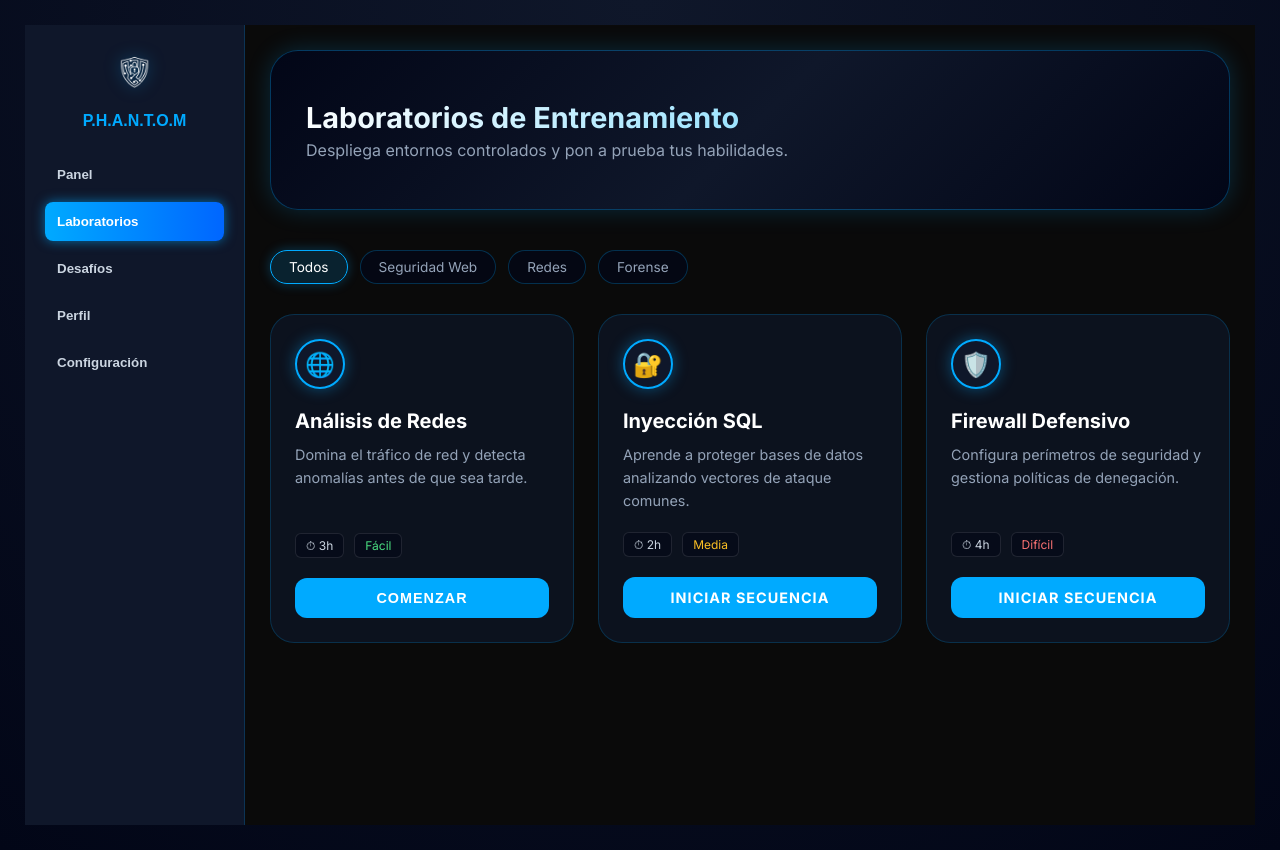
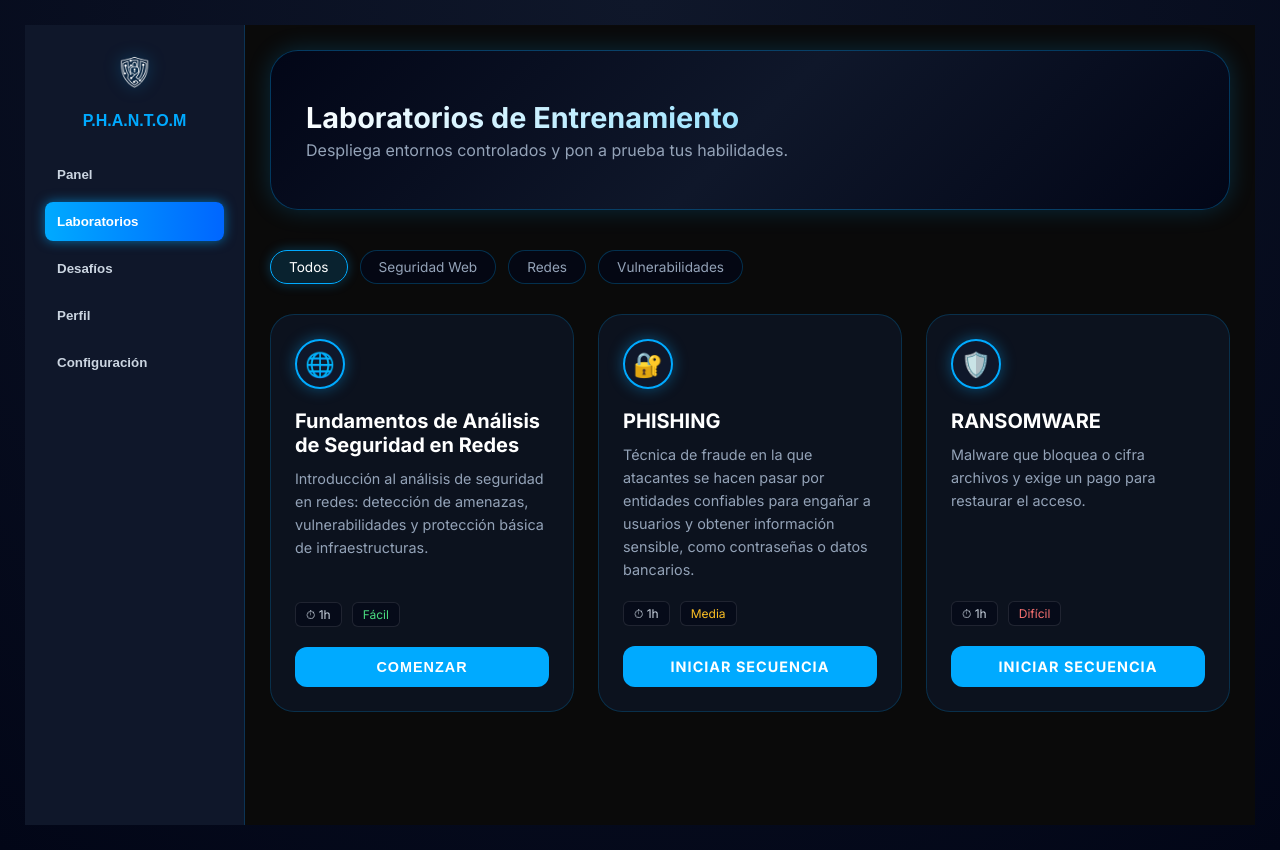
Before and after one commit to ramirez666-Snop/P.H.A.N.T.O.M, a Django app: page /dashboard/ in a window 1280 px wide, after a click on "Laboratorios". Run offline with Django 5.2, Linux system fonts and the light colour scheme; the visitor is signed in with stand-in values (Sample User, id 1).

Commit message:
fix cursos

```diff
--- a/usuarios/templates/usuarios/partial/laboratorios.html
+++ b/usuarios/templates/usuarios/partial/laboratorios.html
@@ -12,18 +12,18 @@
         <div class="filter-chip active">Todos</div>
         <div class="filter-chip">Seguridad Web</div>
         <div class="filter-chip">Redes</div>
-        <div class="filter-chip">Forense</div>
+        <div class="filter-chip">Vulnerabilidades</div>
     </div>
 
     <div class="labs-grid">
 
         <div class="lab-card-phantom">
             <div class="lab-icon-sphere">🌐</div>
-            <h3>Análisis de Redes</h3>
-            <p>Domina el tráfico de red y detecta anomalías antes de que sea tarde.</p>
+            <h3>Fundamentos de Análisis de Seguridad en Redes</h3>
+            <p>Introducción al análisis de seguridad en redes: detección de amenazas, vulnerabilidades y protección básica de infraestructuras.</p>
 
             <div class="lab-stats">
-                <span class="stat-tag">⏱ 3h</span>
+                <span class="stat-tag">⏱ 1h</span>
                 <span class="stat-tag" style="color:#4ade80;">Fácil</span>
             </div>
 <button class="lab-btn btn-phantom" onclick="window.open('/cargar-curso/1/', '_blank')">
@@ -35,11 +35,11 @@
 
         <div class="lab-card-phantom">
             <div class="lab-icon-sphere">🔐</div>
-            <h3>Inyección SQL</h3>
-            <p>Aprende a proteger bases de datos analizando vectores de ataque comunes.</p>
+            <h3>PHISHING</h3>
+            <p>Técnica de fraude en la que atacantes se hacen pasar por entidades confiables para engañar a usuarios y obtener información sensible, como contraseñas o datos bancarios.</p>
 
             <div class="lab-stats">
-                <span class="stat-tag">⏱ 2h</span>
+                <span class="stat-tag">⏱ 1h</span>
                 <span class="stat-tag" style="color:#fbbf24;">Media</span>
             </div>
 
@@ -48,11 +48,11 @@
 
         <div class="lab-card-phantom">
             <div class="lab-icon-sphere">🛡️</div>
-            <h3>Firewall Defensivo</h3>
-            <p>Configura perímetros de seguridad y gestiona políticas de denegación.</p>
+            <h3>RANSOMWARE</h3>
+            <p>Malware que bloquea o cifra archivos y exige un pago para restaurar el acceso.</p>
 
             <div class="lab-stats">
-                <span class="stat-tag">⏱ 4h</span>
+                <span class="stat-tag">⏱ 1h</span>
                 <span class="stat-tag" style="color:#f87171;">Difícil</span>
             </div>
 
```
